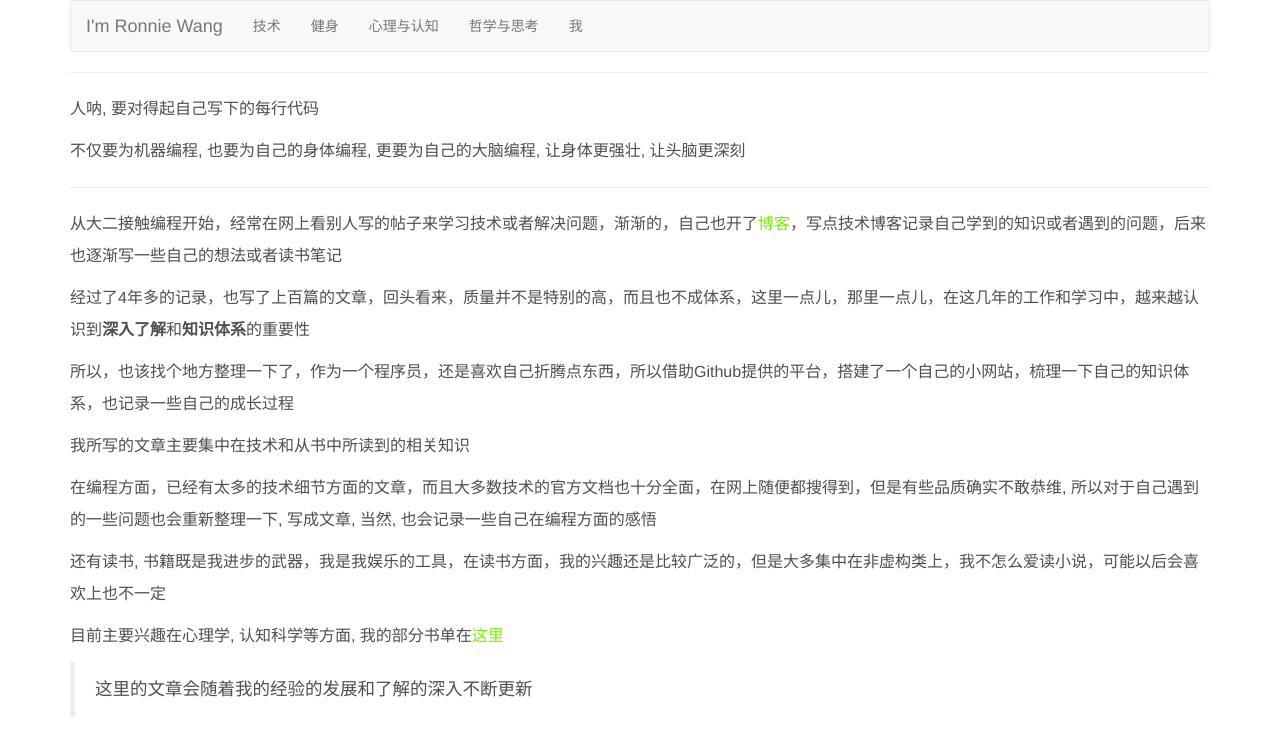
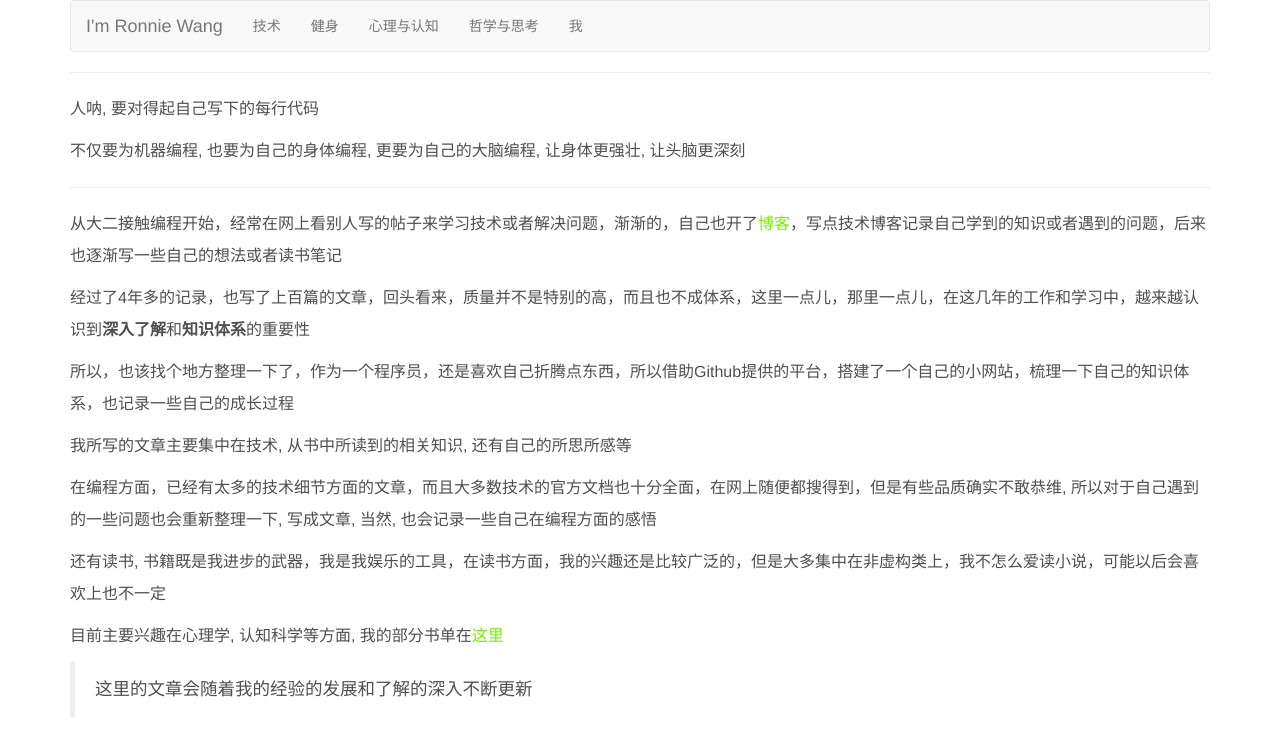
Before and after one commit to ronniewang/ronniewang.github.io, a Jekyll site: the page built from index.md, in a window 1280 px wide. Shown: the top 756 px of the page. Built offline with Jekyll 4.4.1, drawn with Linux system fonts in a browser that asks for light colours.

Commit message:
update files

```diff
--- a/index.md
+++ b/index.md
@@ -32,7 +32,7 @@ title: I'm Ronnie Wang
 
 所以，也该找个地方整理一下了，作为一个程序员，还是喜欢自己折腾点东西，所以借助Github提供的平台，搭建了一个自己的小网站，梳理一下自己的知识体系，也记录一些自己的成长过程
 
-我所写的文章主要集中在技术和从书中所读到的相关知识
+我所写的文章主要集中在技术, 从书中所读到的相关知识, 还有自己的所思所感等
 
 在编程方面，已经有太多的技术细节方面的文章，而且大多数技术的官方文档也十分全面，在网上随便都搜得到，但是有些品质确实不敢恭维, 所以对于自己遇到的一些问题也会重新整理一下, 写成文章, 当然, 也会记录一些自己在编程方面的感悟
 
```
